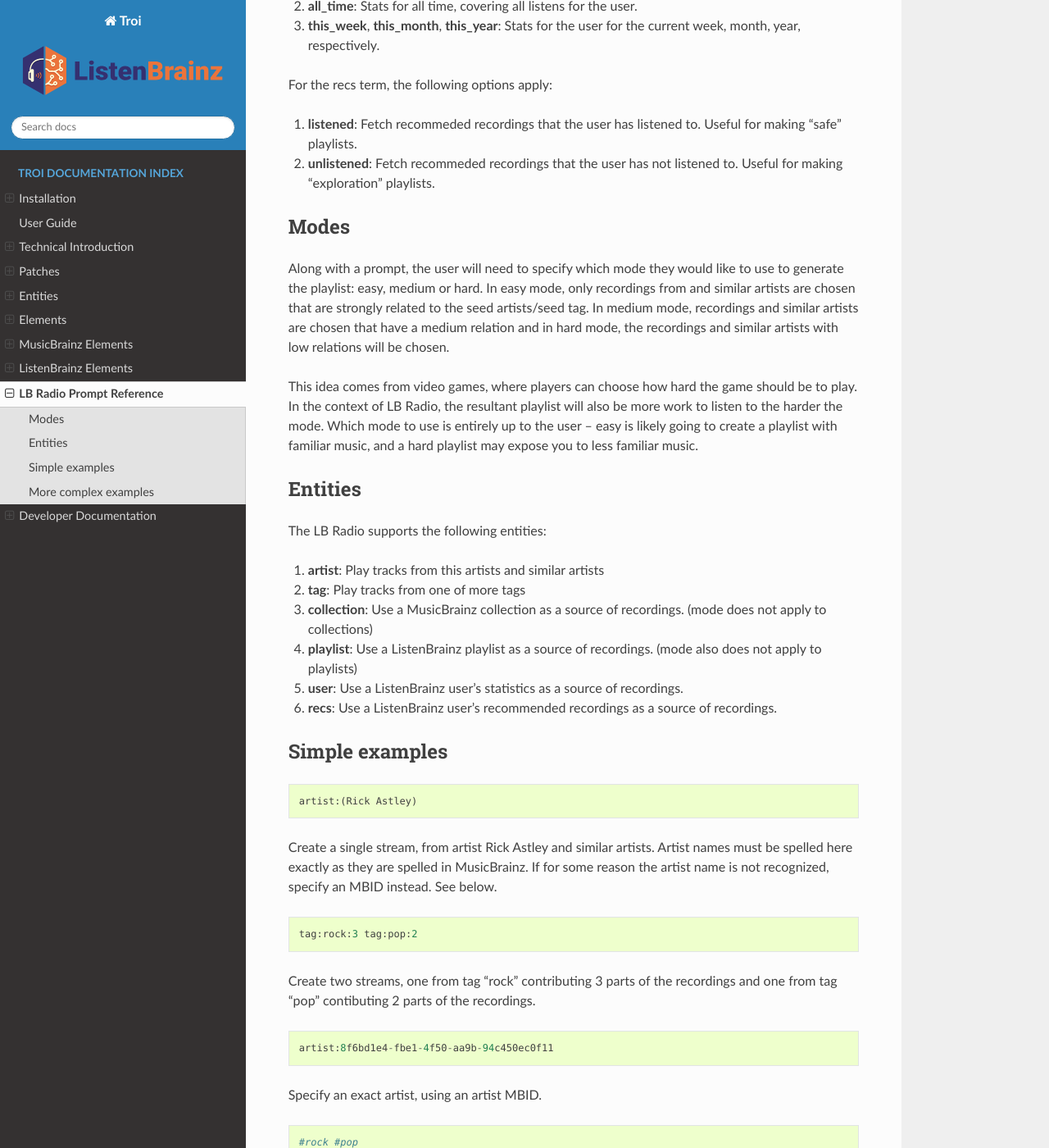
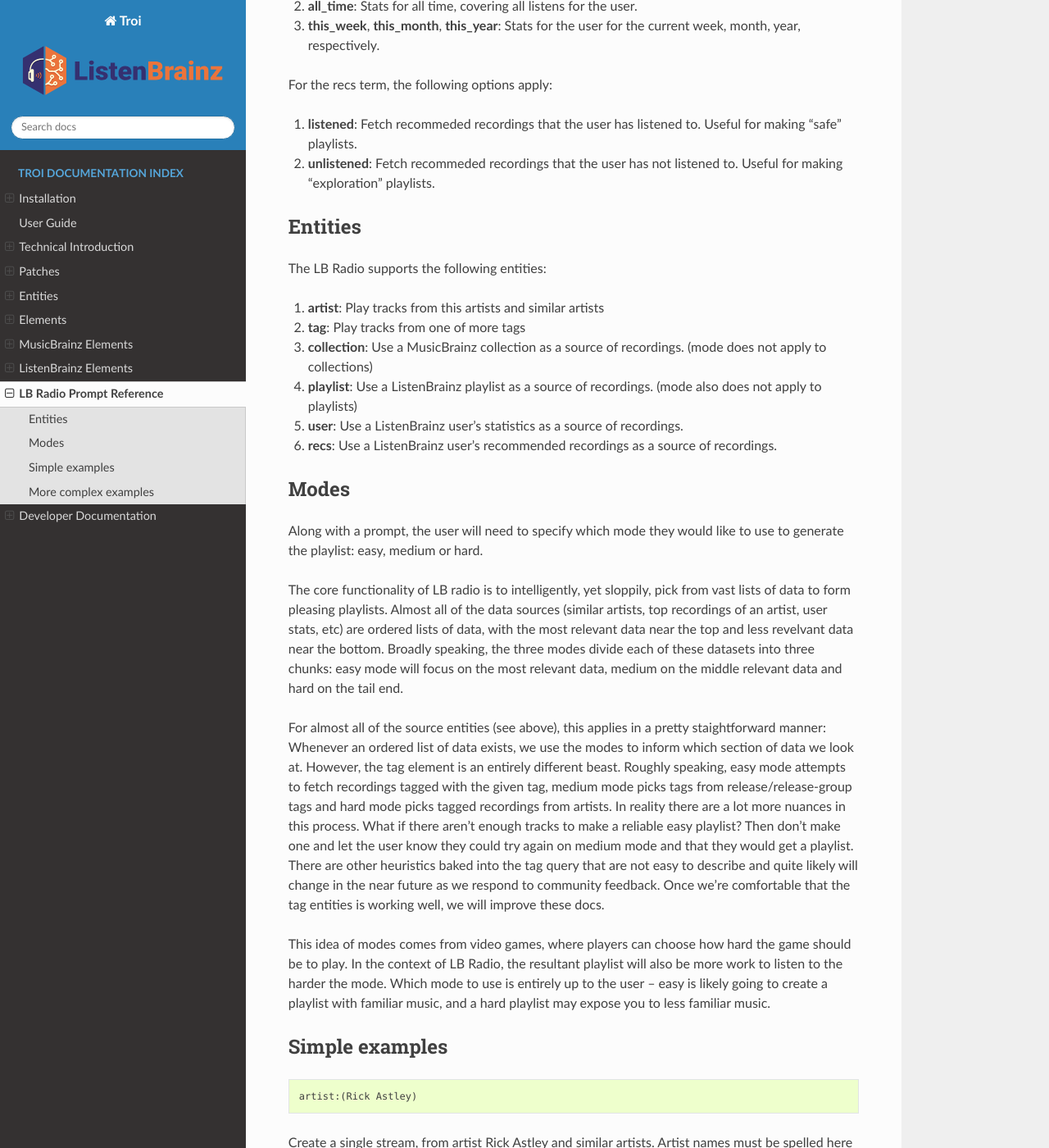
Before and after one commit to metabrainz/troi-recommendation-playground, a Sphinx documentation site: the page built from docs/lb_radio.rst, in a window 1280 px wide and 1400 px high, scrolled down 1071 px. Shown: the whole window at 82% size. Built offline with Sphinx 7.4.7 and the Read the Docs theme 2.0.0, drawn with Linux system fonts in a browser that asks for light colours.

Commit message:
Improve mode docs

```diff
--- a/docs/lb_radio.rst
+++ b/docs/lb_radio.rst
@@ -44,18 +44,6 @@
 #. **listened**: Fetch recommeded recordings that the user has listened to. Useful for making "safe" playlists.
 #. **unlistened**: Fetch recommeded recordings that the user has not listened to. Useful for making "exploration" playlists.
 
-Modes
------
-
-Along with a prompt, the user will need to specify which mode they would like to use to generate the playlist: easy, medium or hard.
-In easy mode, only recordings from and similar artists are chosen that are strongly related to the seed artists/seed tag. In medium
-mode, recordings and similar artists are chosen that have a medium relation and in hard mode, the recordings and similar artists with
-low relations will be chosen.
-
-This idea comes from video games, where players can choose how hard the game should be to play. In the context of LB Radio,
-the resultant playlist will also be more work to listen to the harder the mode. Which mode to use is entirely up to the user -- easy
-is likely going to create a playlist with familiar music, and a hard playlist may expose you to less familiar music.
-
 Entities
 --------
 
@@ -67,6 +55,28 @@
 #. **playlist**: Use a ListenBrainz playlist as a source of recordings. (mode also does not apply to playlists)
 #. **user**: Use a ListenBrainz user's statistics as a source of recordings.
 #. **recs**: Use a ListenBrainz user's recommended recordings as a source of recordings.
+
+Modes
+-----
+
+Along with a prompt, the user will need to specify which mode they would like to use to generate the playlist: easy, medium or hard.
+
+The core functionality of LB radio is to intelligently, yet sloppily, pick from vast lists of data to form pleasing playlists. Almost all
+of the data sources (similar artists, top recordings of an artist, user stats, etc) are ordered lists of data, with the most relevant data
+near the top and less revelvant data near the bottom. Broadly speaking, the three modes divide each of these datasets into three chunks: easy
+mode will focus on the most relevant data, medium on the middle relevant data and hard on the tail end.
+
+For almost all of the source entities (see above), this applies in a pretty staightforward manner: Whenever an ordered list of data
+exists, we use the modes to inform which section of data we look at. However, the tag element is an entirely different beast. Roughly speaking,
+easy mode attempts to fetch recordings tagged with the given tag, medium mode picks tags from release/release-group tags and hard mode picks
+tagged recordings from artists. In reality there are a lot more nuances in this process. What if there aren't enough tracks to make a reliable easy
+playlist? Then don't make one and let the user know they could try again on medium mode and that they would get a playlist. There are other heuristics
+baked into the tag query that are not easy to describe and quite likely will change in the near future as we respond to community feedback. Once
+we're comfortable that the tag entities is working well, we will improve these docs.
+
+This idea of modes comes from video games, where players can choose how hard the game should be to play. In the context of LB Radio,
+the resultant playlist will also be more work to listen to the harder the mode. Which mode to use is entirely up to the user -- easy
+is likely going to create a playlist with familiar music, and a hard playlist may expose you to less familiar music.
 
 
 Simple examples
```
